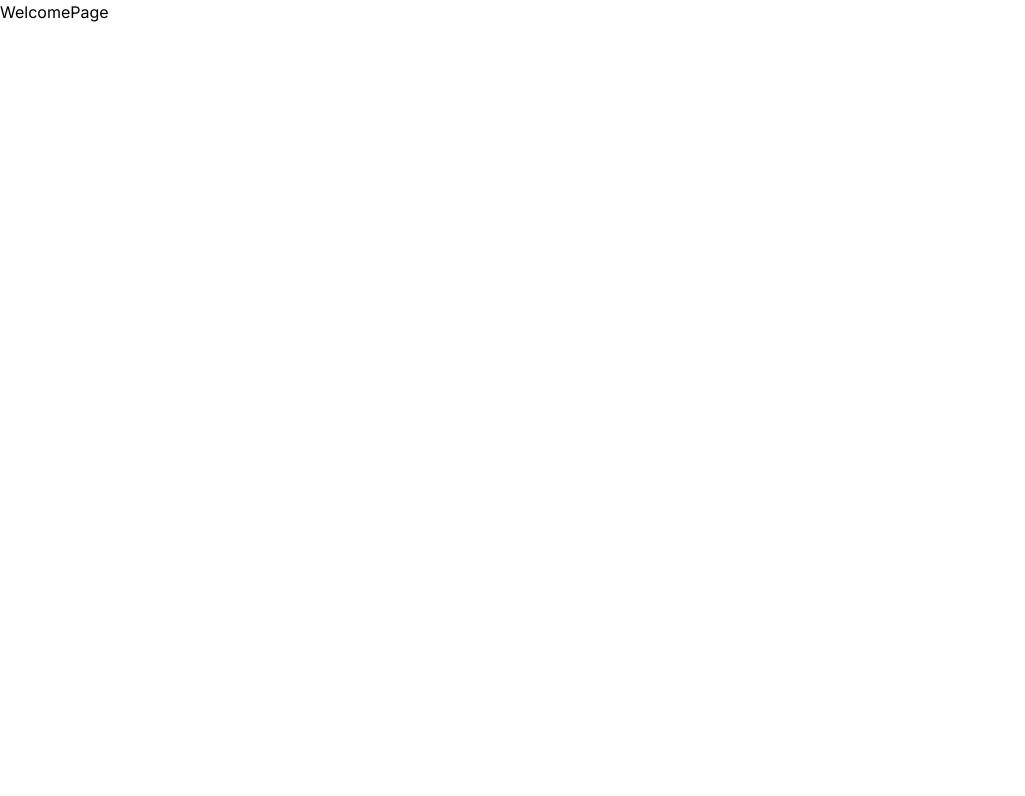
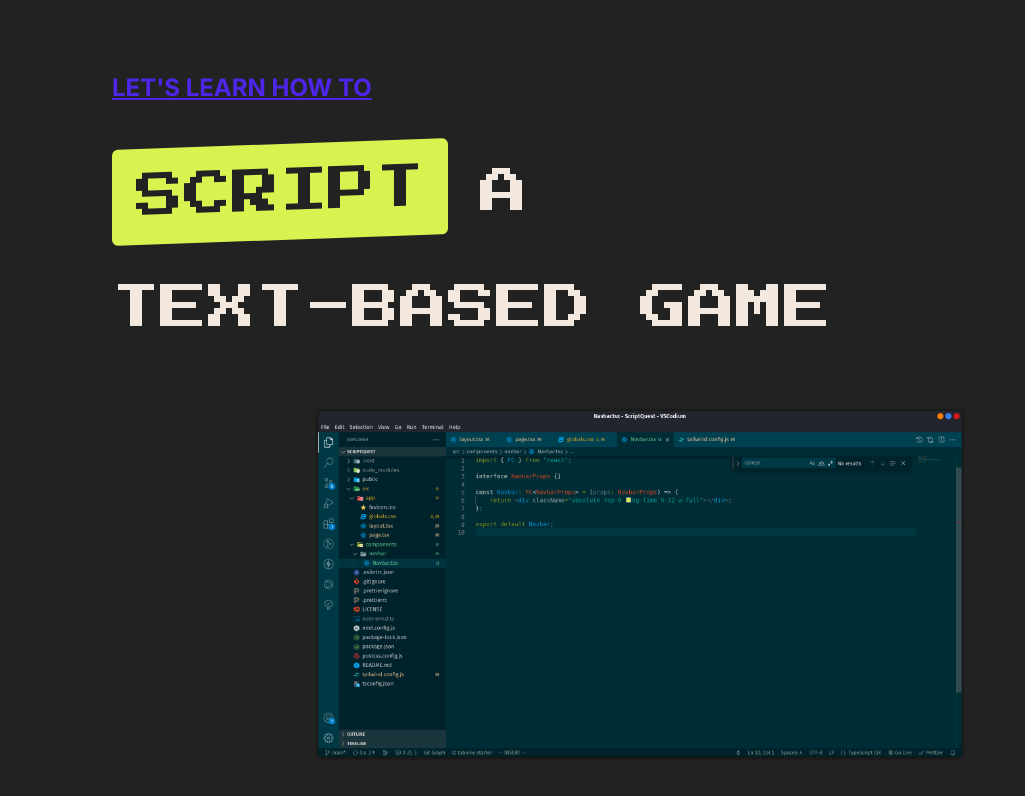
Before and after one commit to pewpewnor/ScriptQuest, a Next.js app: page / in a window 1280 px wide. Shown: the top 796 px of the page, without its empty margins (0-1025 px from the left). Built offline with nearby package versions, Linux system fonts and the light colour scheme.

Commit message:
feat: add hero section to welcome page

```diff
--- a/src/app/page.tsx
+++ b/src/app/page.tsx
@@ -1,9 +1,39 @@
+import Image from "next/image";
 import { FC } from "react";
 
 interface WelcomePageProps {}
 
 const WelcomePage: FC<WelcomePageProps> = (props: WelcomePageProps) => {
-	return <div>WelcomePage</div>;
+	return (
+		<div className="min-h-screen">
+			{/* Hero */}
+			<div className="pt-8 h-screen bg-dark paper-grid flex flex-col mid:flex-row gap-16 mid:gap-0 justify-center px-8 md:px-16 items-center">
+				<div className="w-full px-0 sm:px-12 flex flex-col gap-10 md:w-6/7 mid:w-full">
+					<p className="text-electric text-xl md:text-2xl font-bold underline text-center sm:text-left w-full">
+						LET&apos;S LEARN HOW TO
+					</p>
+					<div className="font-press text-3xl sm:text-5xl mid:text-6xl flex flex-col gap-8">
+						<div className="flex flex-col sm:flex-row items-center justify-center sm:justify-normal gap-8">
+							<button className="bg-lime text-dark p-6 rounded-md min-w-min -skew-y-2 hover:bg-electric hover:text-clay">
+								SCRIPT
+							</button>
+							<h1 className="text-clay">A</h1>
+						</div>
+						<h1 className="text-clay text-center sm:text-left leading-normal">
+							TEXT-BASED GAME
+						</h1>
+					</div>
+				</div>
+
+				<Image
+					src="/hero-image.png"
+					width={650}
+					height={650}
+					alt="hero"
+				/>
+			</div>
+		</div>
+	);
 };
 
 export default WelcomePage;
```
Also changed, not shown: public/hero-image.png (added).
